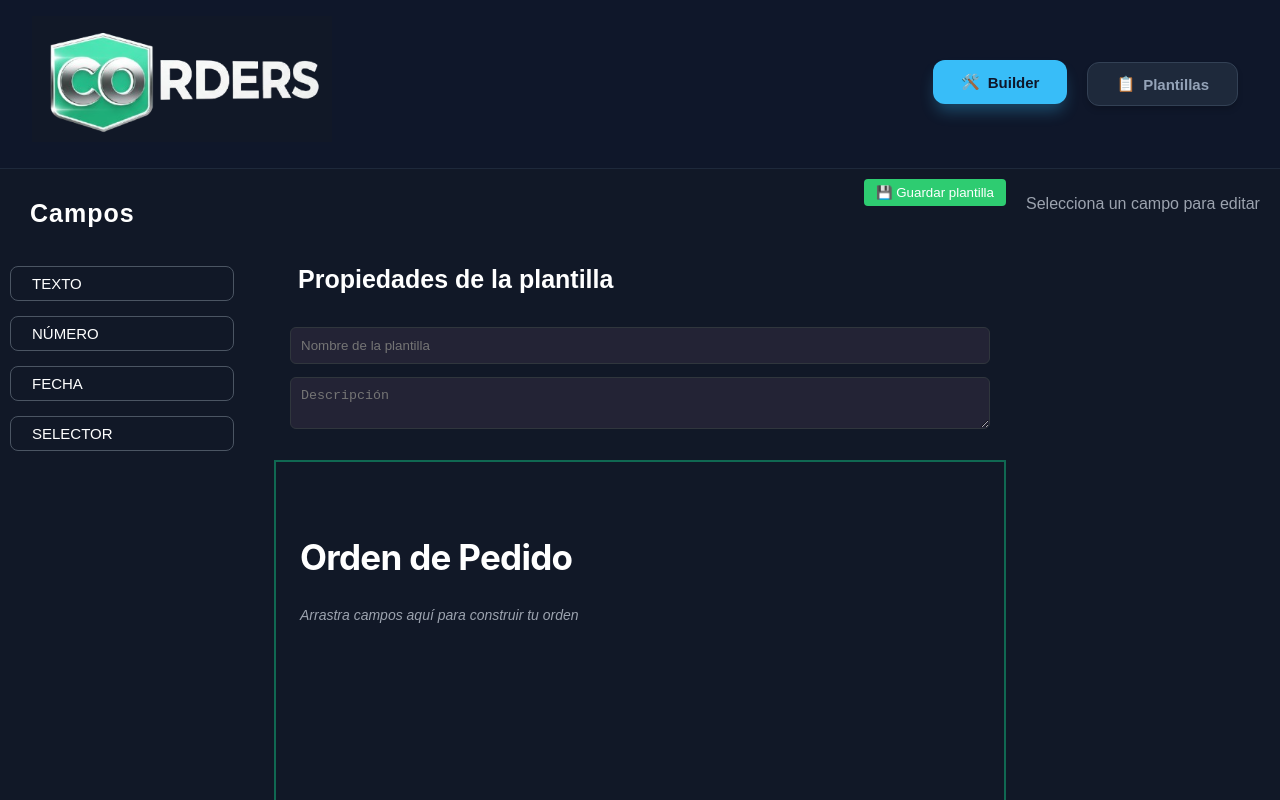
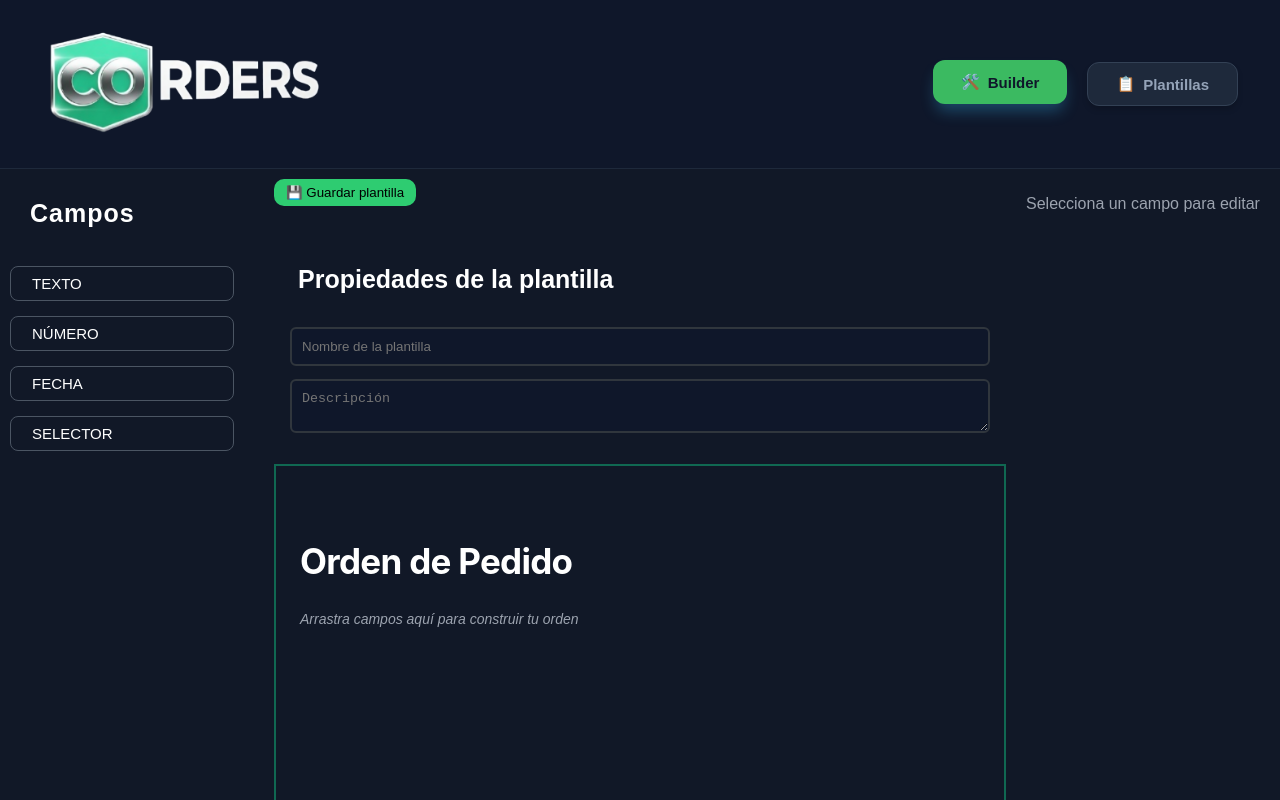
Before and after one commit to Diamond-01/COrders, a React (Vite) app in the folder order-builder/: page / in a window 1280 px wide. Shown: the top 800 px of the page. Built offline with nearby package versions, Linux system fonts and the light colour scheme.

Commit message:
Cambios en diseño
Se realizaron pequeños ajustes de diseño para mejorar la coherencia visual

```diff
--- a/order-builder/src/components/Header.tsx
+++ b/order-builder/src/components/Header.tsx
@@ -34,7 +34,7 @@ export default function Header({ onNavigate }: HeaderProps) {
     const isActive = activeTab === page;
     return {
       ...buttonBase,
-      backgroundColor: isActive ? '#38bdf8' : '#1e293b',
+      backgroundColor: isActive ? '#3bba61' : '#1e293b',
       color: isActive ? '#0f172a' : '#94a3b8',
       boxShadow: isActive
         ? '0 10px 15px -3px rgba(56, 189, 248, 0.3)'
--- a/order-builder/src/pages/BuilderPage.css
+++ b/order-builder/src/pages/BuilderPage.css
@@ -28,21 +28,22 @@
 
 .app-canvas__actions {
   display: flex;
-  justify-content: flex-end;
+  justify-content: flex-start;
   margin-bottom: 10px;
 }
 
 .app-save-button {
   padding: 6px 12px;
   background-color: #2ecc71;
-  color: #fff;
+  color: #000000;
   border: none;
   border-radius: 4px;
   cursor: pointer;
+  border-radius: 10px;
 }
 
 .app-save-button:hover {
-  background-color: #27ae60;
+  background-color: #00ff6a;
 }
 
 .app-cancel-button {
@@ -53,9 +54,10 @@
 }
 
 .app-cancel-button:hover {
-  background-color: #aaa;
+  background-color: #ffffff;
 }
 
 .app-errors{
   color: #fff;
+  margin-left: 10px;
 }
--- a/order-builder/src/pages/BuilderPage.tsx
+++ b/order-builder/src/pages/BuilderPage.tsx
@@ -159,9 +159,9 @@ function BuilderPage({ initialTemplate, clearEditing }: BuilderPageProps) {
   const inputStyle: React.CSSProperties = {
               display: 'block',
               width: '100%',
-              backgroundColor: '#232335', // Fondo oscuro
+              backgroundColor: '#0f172a', // Fondo oscuro
               color: '#ffffff',           // Texto blanco
-              border: '1px solid #30363d', // Borde sutil
+              border: '2px solid #30363d', // Borde sutil
               borderRadius: '6px',        // Bordes redondeados
               padding: '10px',            // Espaciado interno
               outline: 'none',            // Quita el resaltado azul de Windows
@@ -187,7 +187,7 @@ function BuilderPage({ initialTemplate, clearEditing }: BuilderPageProps) {
               <button
                 className='app-cancel-button'
                 onClick={handleCancelEdit}
-                style={{ marginLeft: '1rem' }}
+                style={{ marginLeft: '1rem', borderRadius: '10px' }}
               >
                 ❌ Cancelar edición
               </button>
@@ -229,6 +229,7 @@ function BuilderPage({ initialTemplate, clearEditing }: BuilderPageProps) {
               style={{ ...inputStyle, marginBottom: '15px', resize: 'vertical'}}
             />
           </div>
+
           <Canvas
             fields={fields}
             selectedField={selectedField}
```
Also changed, not shown: order-builder/src/assets/LOGO_FINAL.png.
